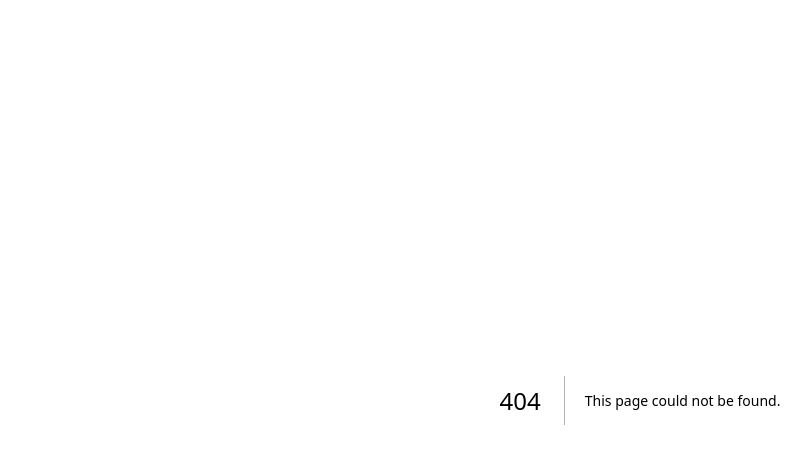
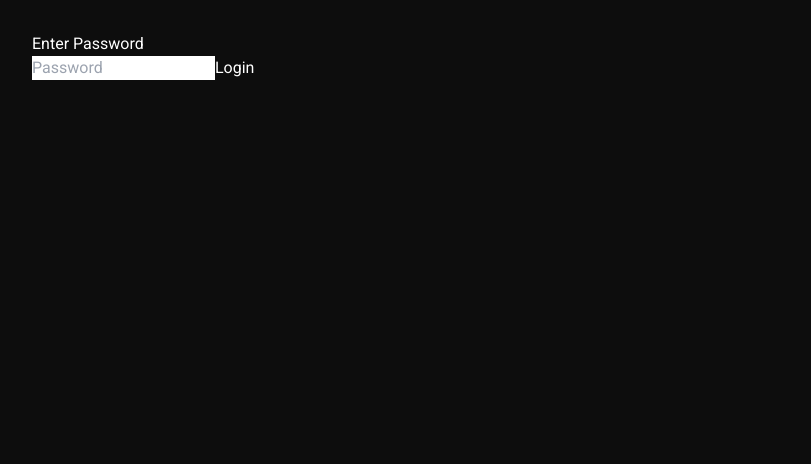
Before and after one commit to crammiee/youHype, a Next.js app in the folder youhype/: page /login in a window 1280 px wide. Before the commit this address had no page. Shown: the top 464 px of the page, without its empty margins (0-811 px from the left). Built offline with nearby package versions, Linux system fonts and the light colour scheme.

Commit message:
feat: implement login API and proxy middleware for authentication

```diff
--- /dev/null
+++ b/youhype/src/app/api/login/route.ts
@@ -0,0 +1,19 @@
+import { NextResponse } from "next/server";
+
+export async function POST(req: Request) {
+  const { password } = await req.json();
+
+  if (password === process.env.APP_PASSWORD) {
+    const res = NextResponse.json({ success: true });
+    res.cookies.set("auth", "ok", {
+      path: "/",
+      httpOnly: true,
+      secure: true, // works in Vercel HTTPS
+      maxAge: 60 * 60 * 24, // 24h
+      sameSite: "lax",
+    });
+    return res;
+  }
+
+  return NextResponse.json({ error: "Invalid password" }, { status: 401 });
+}
--- /dev/null
+++ b/youhype/src/app/login/page.tsx
@@ -0,0 +1,38 @@
+"use client";
+
+import { useState } from "react";
+
+export default function LoginPage() {
+  const [password, setPassword] = useState("");
+
+  const handleSubmit = async (e: React.FormEvent) => {
+    e.preventDefault();
+
+    const res = await fetch("/api/login", {
+      method: "POST",
+      headers: { "Content-Type": "application/json" },
+      body: JSON.stringify({ password }),
+    });
+
+    if (res.ok) {
+      window.location.href = "/";
+    } else {
+      alert("Wrong password");
+    }
+  };
+
+  return (
+    <div style={{ padding: "2rem" }}>
+      <h1>Enter Password</h1>
+      <form onSubmit={handleSubmit}>
+        <input
+          type="password"
+          value={password}
+          onChange={(e) => setPassword(e.target.value)}
+          placeholder="Password"
+        />
+        <button type="submit">Login</button>
+      </form>
+    </div>
+  );
+}
--- /dev/null
+++ b/youhype/src/proxy.ts
@@ -0,0 +1,20 @@
+import { NextResponse } from "next/server";
+import type { NextRequest } from "next/server";
+
+export function proxy(req: NextRequest) {
+  const cookie = req.cookies.get("auth")?.value;
+
+  if (
+    req.nextUrl.pathname.startsWith("/login") ||
+    req.nextUrl.pathname.startsWith("/api/login")
+  ) {
+    return NextResponse.next();
+  }
+
+  if (cookie === "ok") {
+    return NextResponse.next();
+  }
+
+  const loginUrl = new URL("/login", req.url);
+  return NextResponse.redirect(loginUrl);
+}
```
